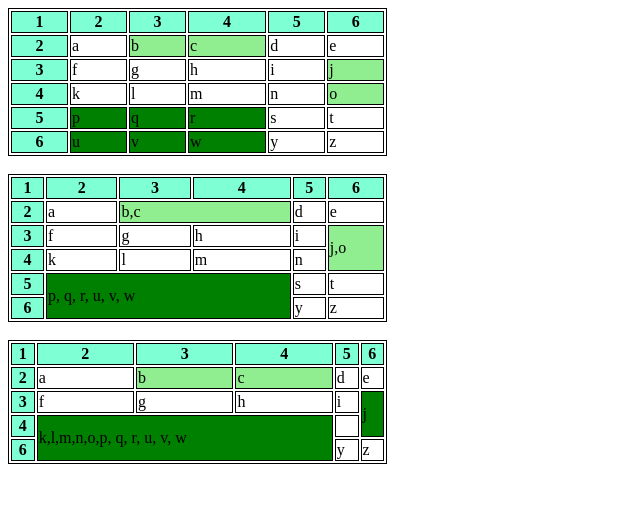
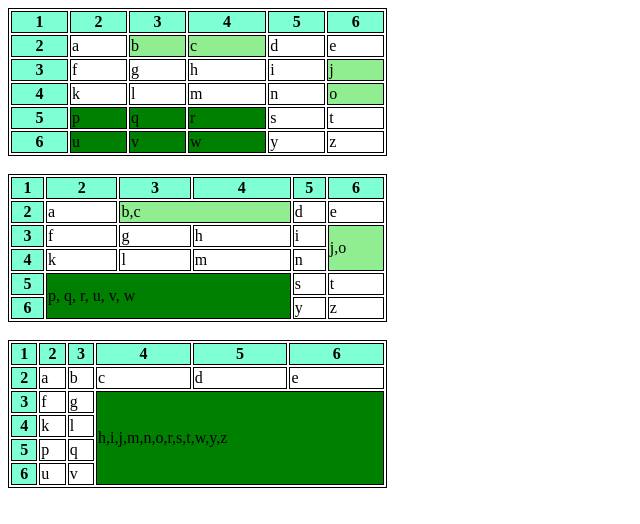
Before and after one commit to jakubov123/zad10, a plain HTML site: page index.html in a window 1280 px wide. Shown: the whole page, without its empty margins (0-640 px from the left). Drawn offline with Linux system fonts and the light colour scheme.

Commit message:
Update index.html

```diff
--- a/index.html
+++ b/index.html
@@ -36,11 +36,11 @@
     <br>
     <table style="width:30%">
         <tr><th>1</th><th>2</th><th>3</th><th>4</th><th>5</th><th>6</th></tr>
-        <tr><th>2</th><td>a</td><td style="background-color: lightgreen;">b</td><td style="background-color: lightgreen;">c</td><td>d</td><td>e</td></tr>
-        <tr><th>3</td><td>f</td><td>g</td><td>h</td><td>i</td><td style="background-color: green;"colspan="1"rowspan="2">j</td></tr>
-        <tr><th>4</td><td style="background-color: green;" colspan="3" rowspan="2">k,l,m,n,o,p, q, r, u, v, w</td ><td ></td></tr>
-
-        <tr><th>6</td><td>y</td><td>z</td></tr>
+        <tr><th>2</th><td>a</td><td>b</td><td>c</td><td>d</td><td>e</td></tr>
+        <tr><th>3</td><td>f</td><td>g</td><td style="background-color: green;"colspan="3" rowspan="4">h,i,j,m,n,o,r,s,t,w,y,z</td></tr>
+        <tr><th>4</td><td>k</td><td>l</td></tr>
+        <tr><th>5</td><td>p</td><td>q</td></tr>
+        <tr><th>6</td><td>u</td><td>v</td></tr>
     </table>
 </body>
 </html>
```
